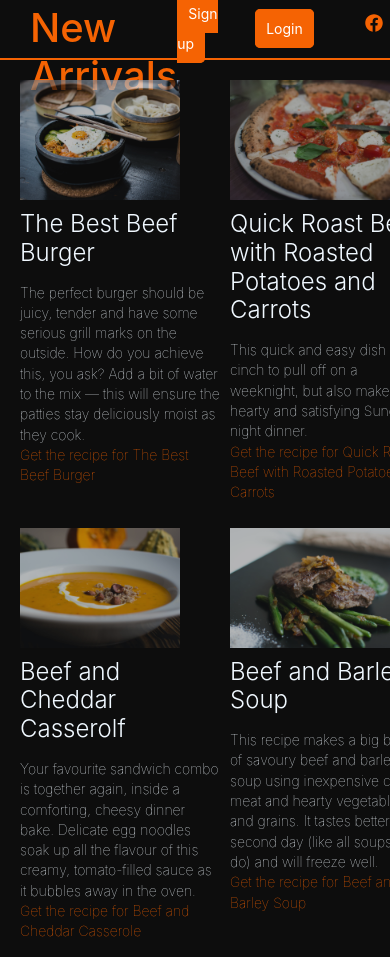
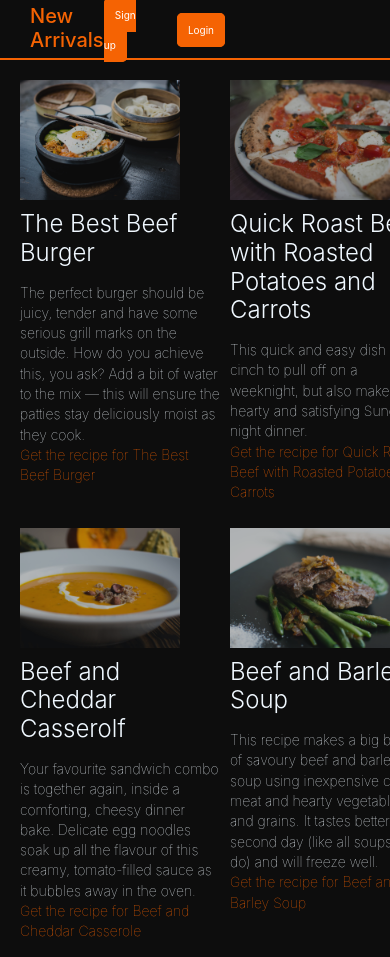
Before and after one commit to mozohry/omnifood, a plain HTML site: page meals.html in a window 390 px wide. Shown: the top 957 px of the page. Drawn offline with nearby package versions, Linux system fonts and the light colour scheme.

Commit message:
remove meta tag

```diff
--- a/meals.html
+++ b/meals.html
@@ -8,9 +8,7 @@
         <link href="https://fonts.googleapis.com/css?family=Lato:100,300,300i,400&display=swap" rel="stylesheet">
         <link rel="stylesheet" type="text/css" href="resources/css/style-meals.css">
         <link rel="stylesheet" type="text/css" href="resources/css/queries.css">
-        <meta http-equiv='cache-control' content='no-cache'>
-		<meta http-equiv='expires' content='0'>
-		<meta http-equiv='pragma' content='no-cache'>
+
         <title>Popular Meals</title>
 
         <link rel="apple-touch-icon" sizes="180x180" href="/resources/favicons/apple-touch-icon.png">
@@ -43,7 +41,7 @@
                     <nav>
 
                         <ul class="social-links">
-                            <li><a href="/index.html" class= "btn-ghost">Sign up</a></li>
+                            <li><a href="/index.html" class= "btn-ghost" id="sign-up">Sign up</a></li>
                             <li><a href="/login.html" class= "btn-ghost">Login</a></li>
                             <li><a href="#"><ion-icon class="facebook" name="logo-facebook"></ion-icon></a></li>
                             <li><a href="#"><ion-icon class="twitter" name="logo-twitter"></ion-icon></a></li>
--- a/resources/css/queries.css
+++ b/resources/css/queries.css
@@ -75,6 +75,21 @@
     .login-form {
         flex-direction: column;
     }
+    /*meals page*/
+    .header-meals-pick {
+        display: flex;
+        align-items: center;
+        justify-content: space-around;
+    }
+    .header-meals-pick h2 {
+    font-size: 100%;
+}
+    .social-links ion-icon {
+        display: none;
+    }
+    .social-links .btn-ghost {
+        font-size: 50%;
+    }
 
 /* small phones from 0 to 480px*/
 @media only screen and (max-width: 480px) {
--- a/resources/css/style-meals.css
+++ b/resources/css/style-meals.css
@@ -65,7 +65,7 @@ ion-icon {
 }
 
 .main-cover {
-    display:inline-grid;
+    display:grid;
     grid-gap: 10px;
     align-content: center;
     grid-template-columns: repeat(3, minmax(200px, 1fr));
```
Also changed, not shown: index.html (+1 -3 lines), login.html (+1 -3 lines), 1 other file.
